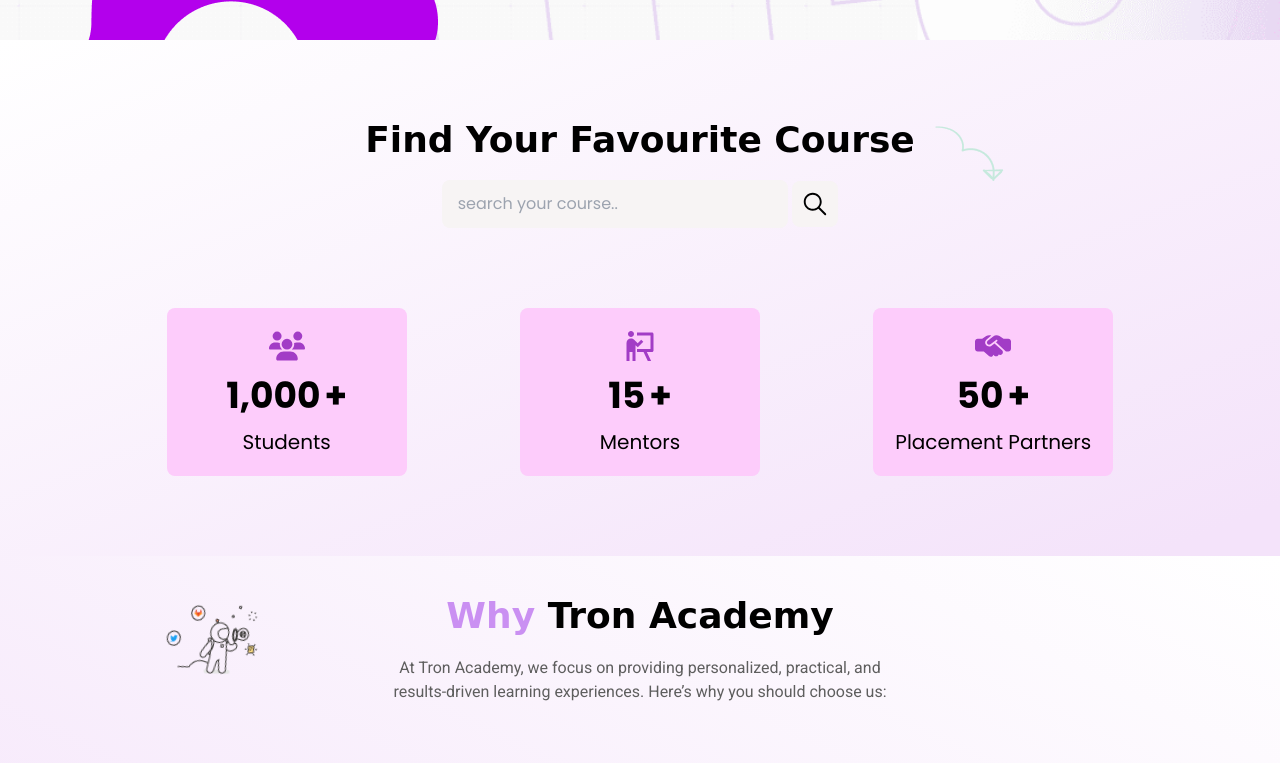
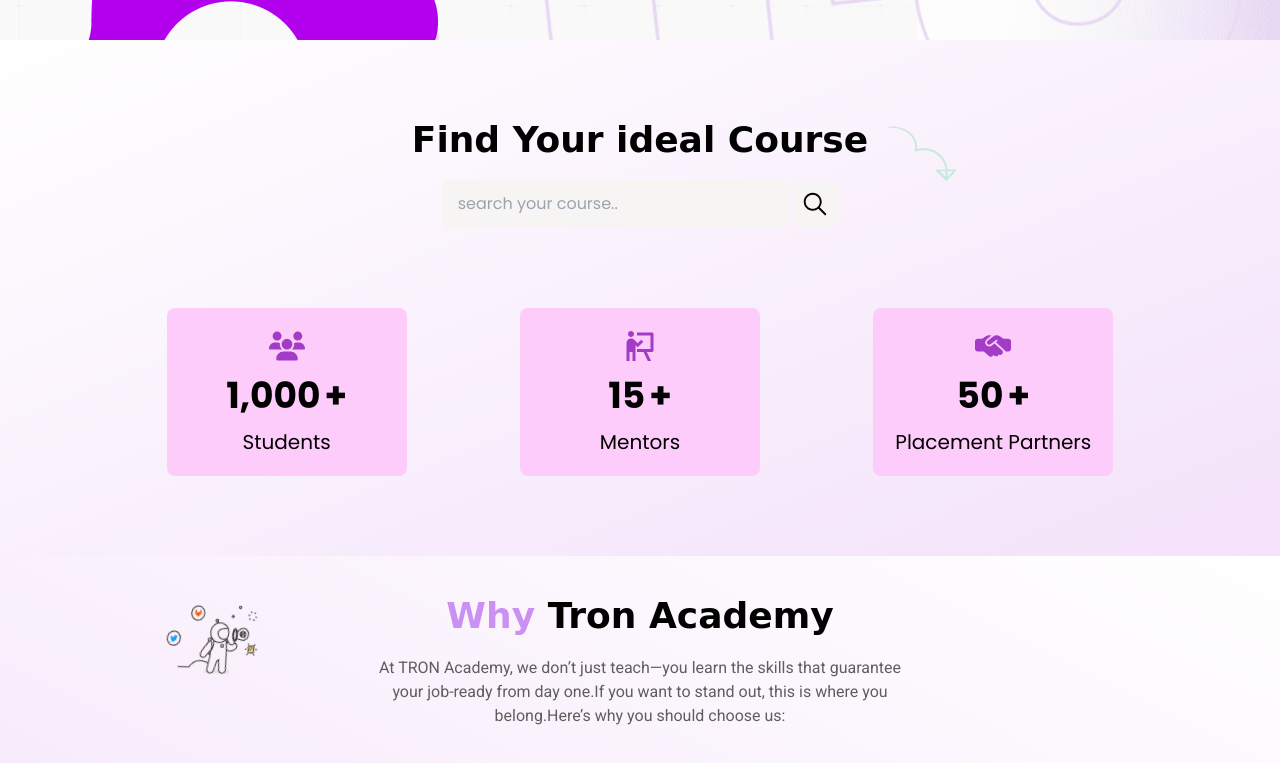
Before and after one commit to Tron-Technolegies/Tron-Academy-Website, a React (Vite) app in the folder client/: page / in a window 1280 px wide. Shown: the part 760-1523 px from the top of the page. Built offline with nearby package versions, Linux system fonts and the light colour scheme.

Commit message:
some content changed

```diff
--- a/client/src/components/home/FindCourseSection/FindCourseSection.jsx
+++ b/client/src/components/home/FindCourseSection/FindCourseSection.jsx
@@ -13,7 +13,7 @@
       <div className="flex flex-col gap-5 items-center my-10">
         <div className="relative">
           <h4 className="comic-font md:text-4xl text-2xl font-black">
-            Find Your Favourite Course
+            Find Your ideal Course
           </h4>
           <img
             src="/courseArrow.png"
--- a/client/src/components/home/companies/CompanySection.jsx
+++ b/client/src/components/home/companies/CompanySection.jsx
@@ -6,8 +6,8 @@
     <div className="lg:px-[120px] lg:py-10 px-10 py-5 bg-gradient-to-b from-[#F4E3FA]">
       <div className="max-w-[900px] flex flex-col gap-5 items-center mx-auto">
         <h4 className="md:text-4xl text-2xl font-black comic-font text-center">
-          <span className="text-hoverPrimary">Where</span> our students work by
-          learning
+          <span className="text-hoverPrimary">Where</span> our students work to
+          learn and grow.
         </h4>
         <p className="md:text-base text-sm inter-font max-w-[900px] text-center">
           Our students are chosen by top digital agencies for their exceptional
--- a/client/src/components/home/sisters/SisterSection.jsx
+++ b/client/src/components/home/sisters/SisterSection.jsx
@@ -5,8 +5,7 @@
   return (
     <div className="lg:px-[120px] lg:py-20 px-10 py-5">
       <div className="comic-font max-w-[816px] flex flex-col gap-5 mx-auto items-center">
-        <h4 className="md:text-4xl text-2xl font-semibold text-center">{`“Our sister companies,
-Our Digital Partners’’`}</h4>
+        <h4 className="md:text-4xl text-2xl font-semibold text-center">{`“Tron : Your Success Partners’’`}</h4>
         <p className="md:text-base text-sm text-center inter-font">
           Tron isn’t just a place to learn; it’s where ambition meets
           opportunity across all digital fields. With branches like Tron
--- a/client/src/components/home/whySection/WhySection.jsx
+++ b/client/src/components/home/whySection/WhySection.jsx
@@ -10,8 +10,9 @@
           <span className="text-hoverPrimary">Why</span> Tron Academy
         </h4>
         <p className="text-[#5E5E5E] roboto-font font-normal text-sm lg:text-base leading-[22px] max-w-[524px]">
-          At Tron Academy, we focus on providing personalized, practical, and
-          results-driven learning experiences. Here’s why you should choose us:
+          At TRON Academy, we don’t just teach—you learn the skills that
+          guarantee your job-ready from day one.If you want to stand out, this
+          is where you belong.Here’s why you should choose us:
         </p>
         <motion.img
           src="/robot.png"
@@ -41,7 +42,7 @@
           <WhyDetailElt
             title={"Portfolio Building"}
             content={
-              "At Tron Academy, we help you achieve that. You’ll leave with not just    a certificate but a portfolio that shows exactly where your strength lies."
+              "At Tron Academy, we help you achieve that. You’ll leave with not just a certificate but a portfolio that shows exactly where your strength lies."
             }
           />
           <WhyDetailElt
@@ -55,7 +56,7 @@
 
         <div className="flex flex-col gap-10 mt-10 lg:mt-0">
           <WhyDetailElt
-            title={"100% Job Support"}
+            title={"Placement support"}
             content={
               "We guarantee placement in our coding and digital marketing programs, ensuring you have the skills to land your ideal job, while our multimedia courses keep you on the fast track to success."
             }
--- a/client/src/index.css
+++ b/client/src/index.css
@@ -30,7 +30,7 @@
   font-family: "Inter", sans-serif;
 }
 .comic-font {
-  font-family: "Comic Sans MS", "Comic Neue", cursive;
+  font-family: "Comic Sans MS", sans-serif;
 }
 .source-font {
   font-family: "Source Sans 3", sans-serif;
```
Also changed, not shown: 1 other file (tests, documents, lock files or other folders).
